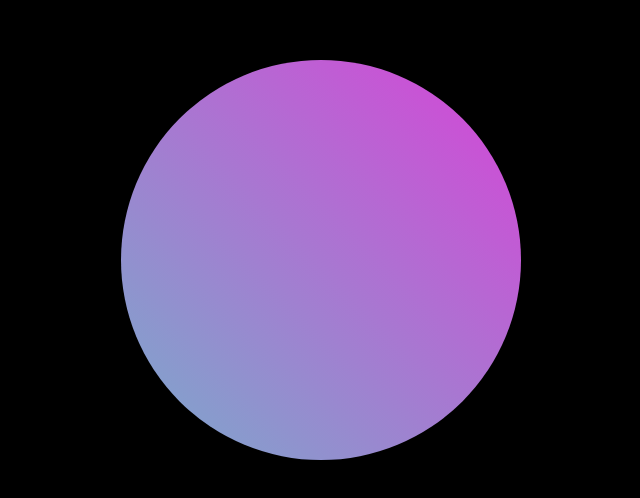
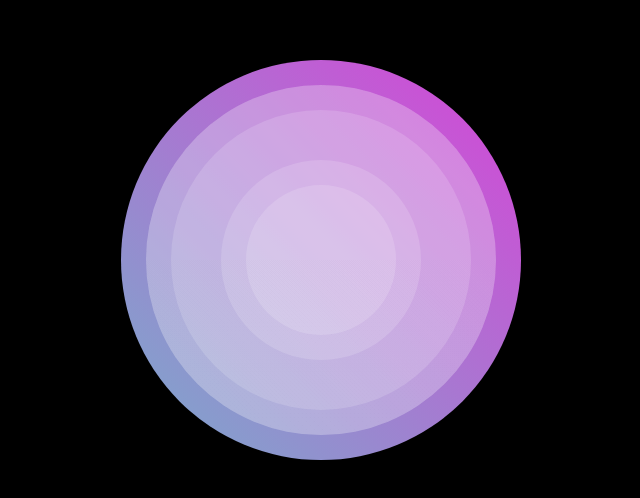
Before and after one commit to Mordor828/Css-Html-3D-Effects-2025, a plain HTML site: page index.html in a window 1280 px wide. Shown: the part 140-638 px from the top of the page, without its empty margins (319-959 px from the left). Drawn offline with Linux system fonts and the light colour scheme.

Commit message:
#updates

```diff
--- a/styles.css
+++ b/styles.css
@@ -32,3 +32,38 @@ border-radius: inherit;
 position: absolute;
 
 }
+
+.circle:nth-child(1){
+inset: 25px;
+
+
+
+}
+
+.circle:nth-child(2){
+inset: 50px;
+
+
+
+}
+
+.circle:nth-child(3){
+inset: 25px;
+
+
+
+}
+
+.circle:nth-child(4){
+inset: 100px;
+
+
+
+}
+
+.circle:nth-child(5){
+inset: 125px;
+
+
+
+}
```
